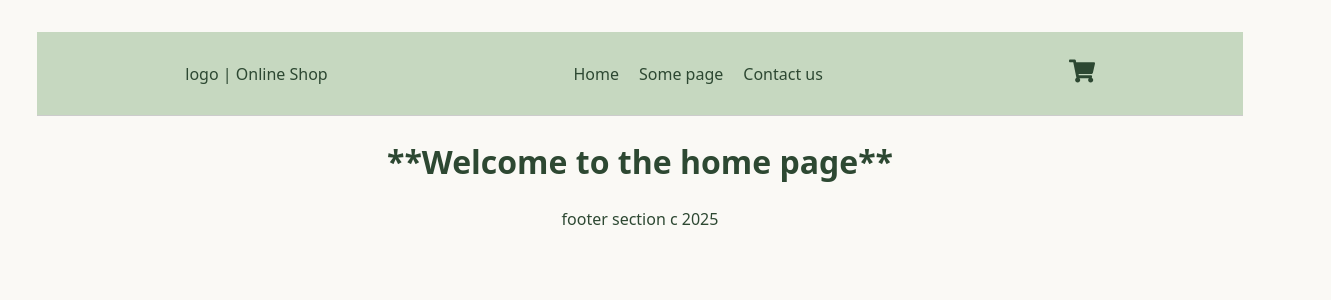
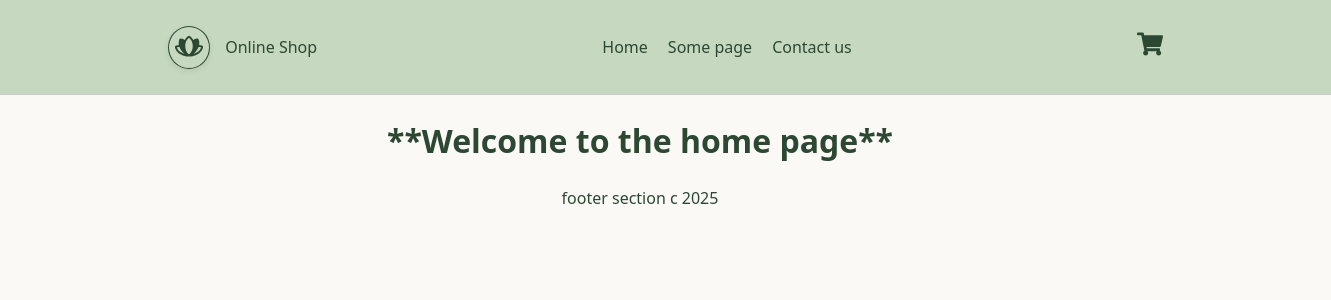
Before and after one commit to krialex/js-frameworks-online-shop, a React (Vite) app: page / in a window 1280 px wide. Shown: the top 300 px of the page, 1331 px wide, since content can reach past the window. Built offline with nearby package versions, Linux system fonts and the light colour scheme.

Commit message:
color added to header

```diff
--- a/src/App.css
+++ b/src/App.css
@@ -1,11 +1,11 @@
 #root {
- /* max-width: 1280px;*/
+  max-width: 1280px;
   margin: 0 auto;
-  padding: 2rem;
+  /*padding: 2rem; */
   text-align: center;
 }
 
-.logo {
+/*.logo {
   height: 6em;
   padding: 1.5em;
   will-change: filter;
@@ -39,4 +39,4 @@
 
 .read-the-docs {
   color: #888;
-}
+} */
--- a/src/components/layout/header/Header.tsx
+++ b/src/components/layout/header/Header.tsx
@@ -1,17 +1,22 @@
 import { Nav } from "../nav/Nav";
 import styles from "./header.module.css"
 import { FaShoppingCart } from "react-icons/fa";
-
+import { PiFlowerLotusFill } from "react-icons/pi";
 
 
 export function Header() {
     return (
         <header className={styles.wrapper}>
-            <div>
-                logo | Online Shop
+            <div className={styles.logo}>
+                <div className={styles.logoIcon}>
+                    <PiFlowerLotusFill size={30} />
+                </div>
+                <div>
+                     Online Shop
+                </div>
             </div>
             <Nav />
-            <div>
+            <div className={styles.cartIcon}>
                 <FaShoppingCart size={26} />
             </div>
         </header>
--- a/src/components/layout/header/header.module.css
+++ b/src/components/layout/header/header.module.css
@@ -1,5 +1,5 @@
 .wrapper {
-    width: 95%;
+    width: 100%;
     max-width: 1600px;
     margin: 0 auto;
     padding: 1.6rem;
@@ -10,3 +10,20 @@
     border-bottom: 1px solid #ccc; /* valgfritt */
     color: #2D4832;
   }
+
+.logo {
+    display: flex;
+    gap: 15px;
+    align-items: center;
+}
+
+.logo:hover, .cartIcon:hover {
+    cursor: pointer;
+}
+
+.logoIcon {
+    border: 1px solid #2D4832;
+    border-radius: 50%;
+    padding: 5px 5px 0px;
+    box-shadow: 0px 2px 6px rgba(0,0,0,0.08);
+}
```
